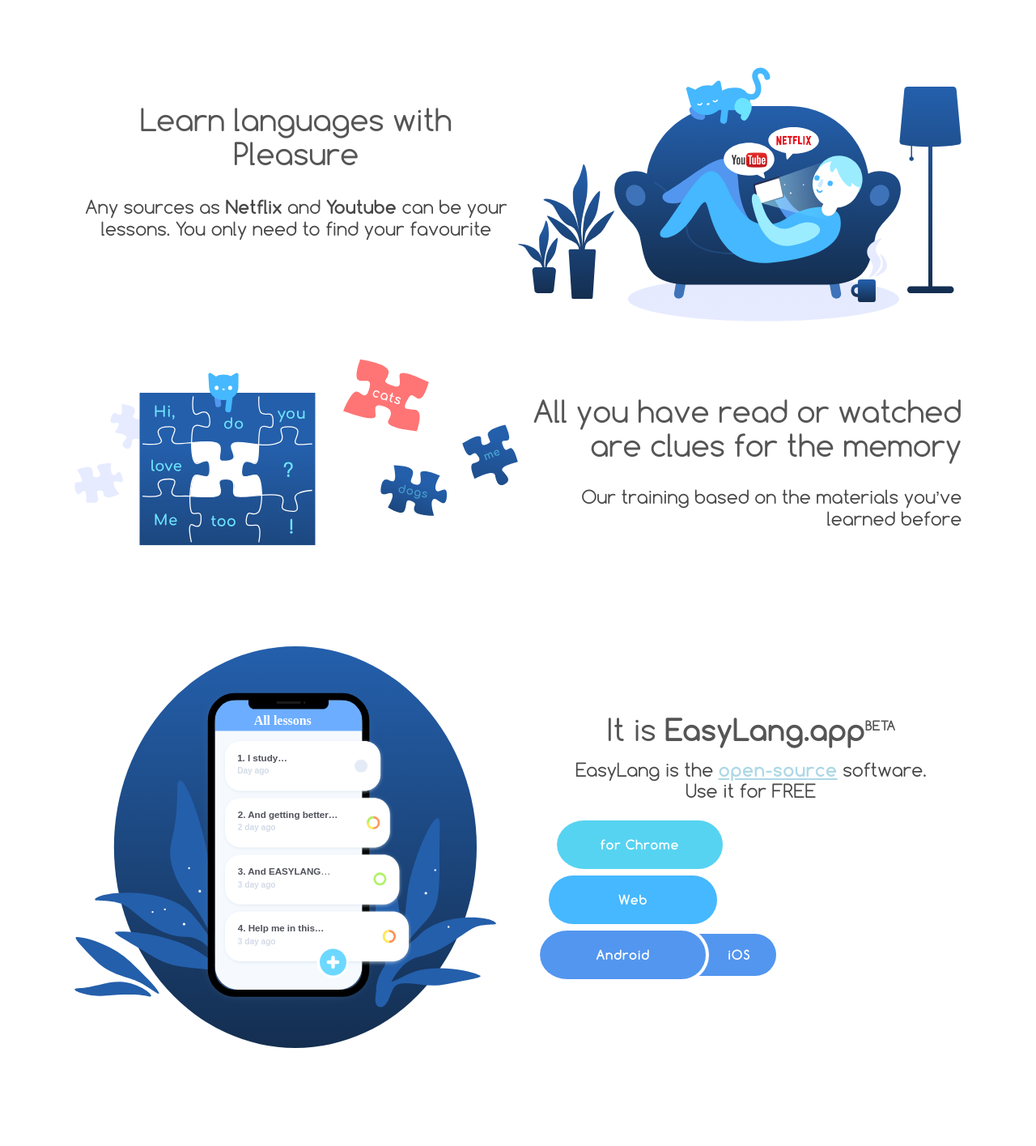
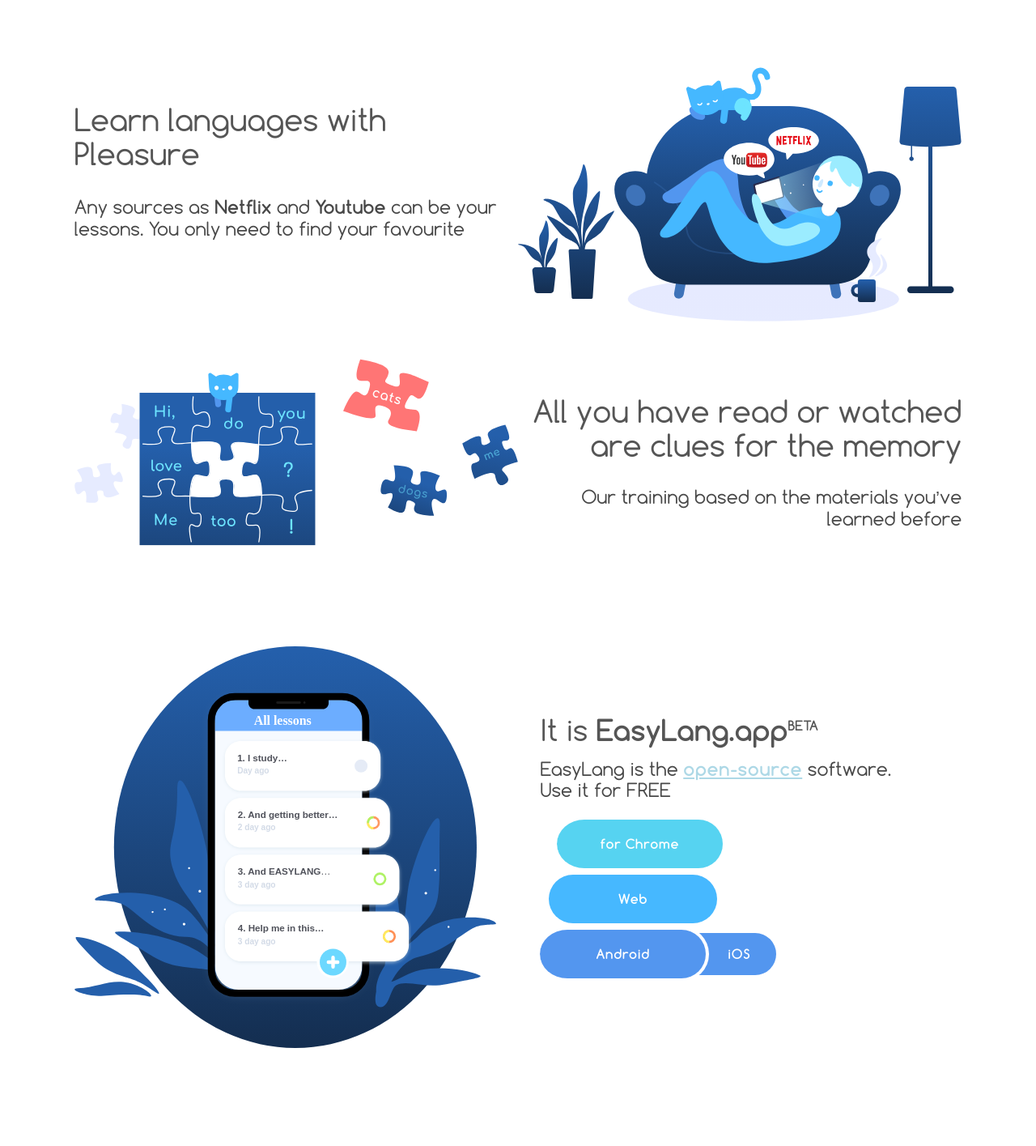
Before and after one commit to beibutus/website, a React app: page / in a window 1280 px wide. Shown: the part 680-2095 px from the top of the page at 81% size. Built offline with nearby package versions, Linux system fonts and the light colour scheme.

Commit message:
Change text align in landing

```diff
--- a/src/components/Home/Home.scss
+++ b/src/components/Home/Home.scss
@@ -109,6 +109,10 @@
         flex: 0 1 50%;
     }
 
+    .enjoyIt-heading {
+        text-align: left;
+    }
+
     .context-title {
         text-align: right;
     }
@@ -148,7 +152,7 @@
         width: 50%;
         left: -120%;
         transition: all 0.8s ease-in-out;
-        &.show{
+        &.show {
             left: 30%;
         }
     }
@@ -159,6 +163,10 @@
     .content-description {
         flex-basis: 50%;
         margin-left: 5%;
+        text-align: left;
+        h2{
+            font-size: 2.2rem;
+        }
     }
 
     h2 > span {
@@ -356,6 +364,7 @@
         border-radius: 25px;
         background: #45b8ff;
         color: white;
+        text-align: left;
     }
 
     .second-part .sources-paragraph {
```
